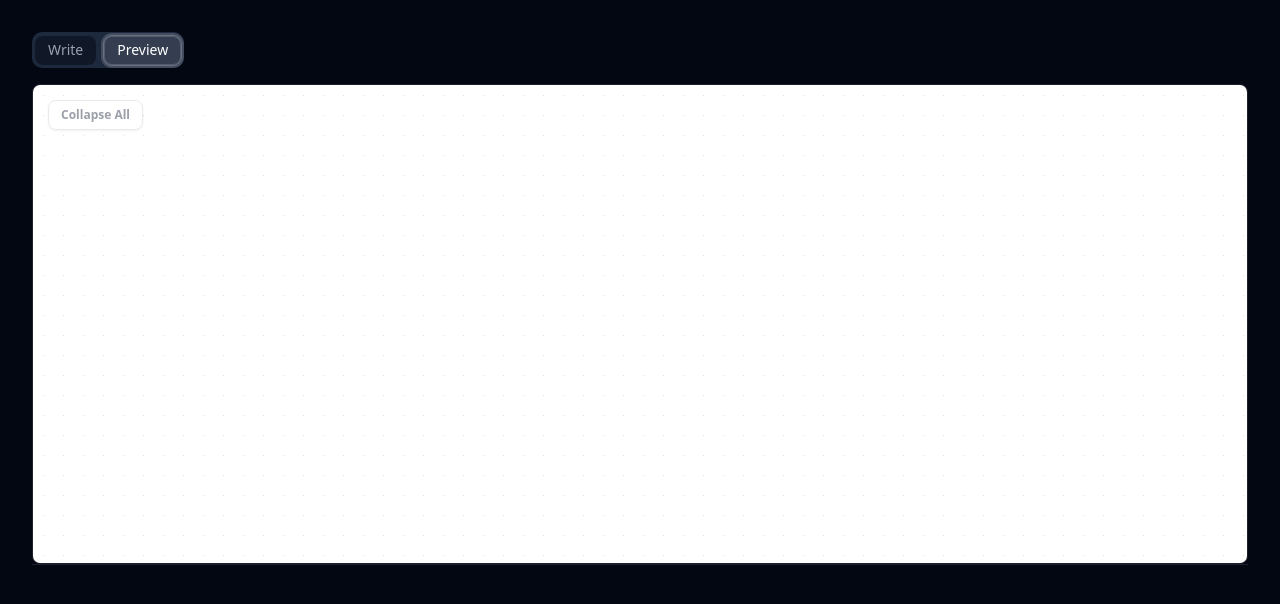
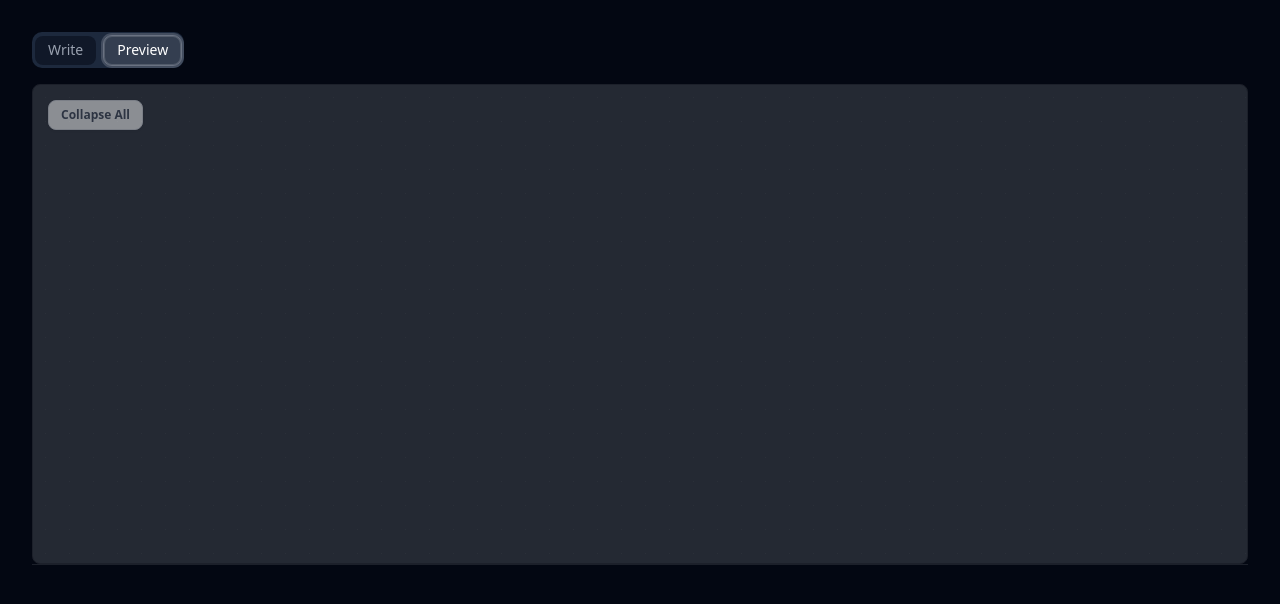
Before and after one commit to Misfosster/wizualizer, a React (Vite) app in the folder web/: page / in a window 1280 px wide. Both pictures are taken after a click on the tab "Preview". Shown: the top 604 px of the page. Built offline with nearby package versions, Linux system fonts and the light colour scheme.

Commit message:
style background of canvas

```diff
--- a/web/src/components/canvas.tsx
+++ b/web/src/components/canvas.tsx
@@ -85,11 +85,15 @@ export default function Canvas() {
   return (
     <div
       ref={canvasRef}
-      className="h-full w-full min-h-[300px] bg-white text-gray-900"
+      className="h-full w-full min-h-[300px] bg-[#242933] text-slate-100"
     >
       <ReactFlow
         className="lc-flow"
-        style={{ width: "100%", height: "100%" }}
+        style={{
+          width: "100%",
+          height: "100%",
+          backgroundColor: "#242933",
+        }}
         nodes={nodes}
         edges={edges}
         nodeTypes={nodeTypes}
@@ -131,7 +135,12 @@ export default function Canvas() {
             {toggleAllLabel}
           </button>
         </Panel>
-        <Background variant={BackgroundVariant.Dots} gap={20} size={1} color="#d1d5db" />
+        <Background
+          variant={BackgroundVariant.Dots}
+          gap={24}
+          size={1}
+          color="rgba(255, 255, 255, 0.04)"
+        />
       </ReactFlow>
     </div>
   );
--- a/web/src/components/nodes/nodes.css
+++ b/web/src/components/nodes/nodes.css
@@ -1,7 +1,7 @@
 @layer components {
   .lc-node-card {
-    --lc-node-background: linear-gradient(135deg, #374151 0%, #1f2937 100%);
-    --lc-node-border: rgba(255, 255, 255, 0.18);
+    --lc-node-background: linear-gradient(135deg, #2f3542 0%, #262b36 100%);
+    --lc-node-border: rgba(255, 255, 255, 0.08);
     --lc-node-accent: rgba(226, 232, 240, 0.9);
     --lc-node-note: rgba(226, 232, 240, 0.8);
 
@@ -14,7 +14,7 @@
     padding: 0.75rem 1rem;
     text-align: left;
     color: #ffffff;
-    box-shadow: 0 10px 25px rgba(15, 23, 42, 0.32);
+    box-shadow: 0 12px 28px rgba(0, 0, 0, 0.34);
     background: var(--lc-node-background);
     pointer-events: all;
   }
@@ -29,7 +29,8 @@
   }
 
   .lc-node-card--root {
-    --lc-node-background: linear-gradient(135deg, #1f2937 0%, #111827 100%);
+    --lc-node-background: linear-gradient(135deg, #252b36 0%, #171c25 100%);
+    --lc-node-border: rgba(255, 255, 255, 0.1);
     --lc-node-accent: #cbd5e1;
     --lc-node-note: rgba(226, 232, 240, 0.8);
     width: max-content;
@@ -38,7 +39,8 @@
   }
 
   .lc-node-card--block {
-    --lc-node-background: linear-gradient(135deg, #334155 0%, #1e293b 100%);
+    --lc-node-background: linear-gradient(135deg, #2d3440 0%, #222935 100%);
+    --lc-node-border: rgba(255, 255, 255, 0.1);
     --lc-node-accent: #cbd5e1;
     --lc-node-note: rgba(226, 232, 240, 0.8);
     width: max-content;
@@ -47,7 +49,8 @@
   }
 
   .lc-node-card--action {
-    --lc-node-background: linear-gradient(135deg, #374151 0%, #1f2937 100%);
+    --lc-node-background: linear-gradient(135deg, #2a2f3a 0%, #222733 100%);
+    --lc-node-border: rgba(255, 255, 255, 0.1);
     --lc-node-accent: #cbd5e1;
     --lc-node-note: rgba(226, 232, 240, 0.8);
     width: max-content;
@@ -87,18 +90,18 @@
   }
 
   .lc-node-card--condition {
-    --lc-node-background: linear-gradient(135deg, #ccfbf1 0%, #67e8f9 100%);
-    --lc-node-border: rgba(14, 116, 144, 0.36);
-    --lc-node-accent: #0f766e;
+    --lc-node-background: linear-gradient(135deg, #8ad8dc 0%, #6fc2c9 100%);
+    --lc-node-border: rgba(125, 211, 216, 0.5);
+    --lc-node-accent: #075b61;
     width: 100%;
     min-width: 220px;
     max-width: none;
-    color: #083344;
-    box-shadow: 0 10px 22px rgba(14, 116, 144, 0.18);
+    color: #042f36;
+    box-shadow: 0 12px 26px rgba(0, 0, 0, 0.3);
   }
 
   .lc-node-card--condition .lc-node-title {
-    color: #083344;
+    color: #042f36;
   }
 
   .lc-node-card--condition .lc-node-title--mono {
@@ -106,7 +109,7 @@
   }
 
   .lc-node-card--condition .lc-node-eyebrow {
-    color: #0f766e;
+    color: #075b61;
   }
 
   .lc-node-card--valueExpression {
--- a/web/src/utils/apl-parser/condition-layout.ts
+++ b/web/src/utils/apl-parser/condition-layout.ts
@@ -47,14 +47,14 @@ const ARITHMETIC_OPS: ReadonlySet<BinOp> = new Set([
   ">?",
 ]);
 
-const DEFAULT_EDGE_STYLE = { stroke: "#6b7280" } as const;
+const DEFAULT_EDGE_STYLE = { stroke: "#7b8494" } as const;
 const BOOLEAN_EDGE_COLORS: Record<
   BooleanEdgeOperator,
   { stroke: string; label: string; labelBg: string }
 > = {
-  AND: { stroke: "#0f766e", label: "#115e59", labelBg: "#ccfbf1" },
-  OR: { stroke: "#2563eb", label: "#1d4ed8", labelBg: "#dbeafe" },
-  XOR: { stroke: "#7c3aed", label: "#6d28d9", labelBg: "#ede9fe" },
+  AND: { stroke: "#6fc2c9", label: "#dff7f8", labelBg: "#263e44" },
+  OR: { stroke: "#7aa7ff", label: "#e8f0ff", labelBg: "#26344d" },
+  XOR: { stroke: "#b5a4ff", label: "#f0edff", labelBg: "#352d55" },
 };
 
 type BooleanEdgeOperator = "AND" | "OR" | "XOR";
```
